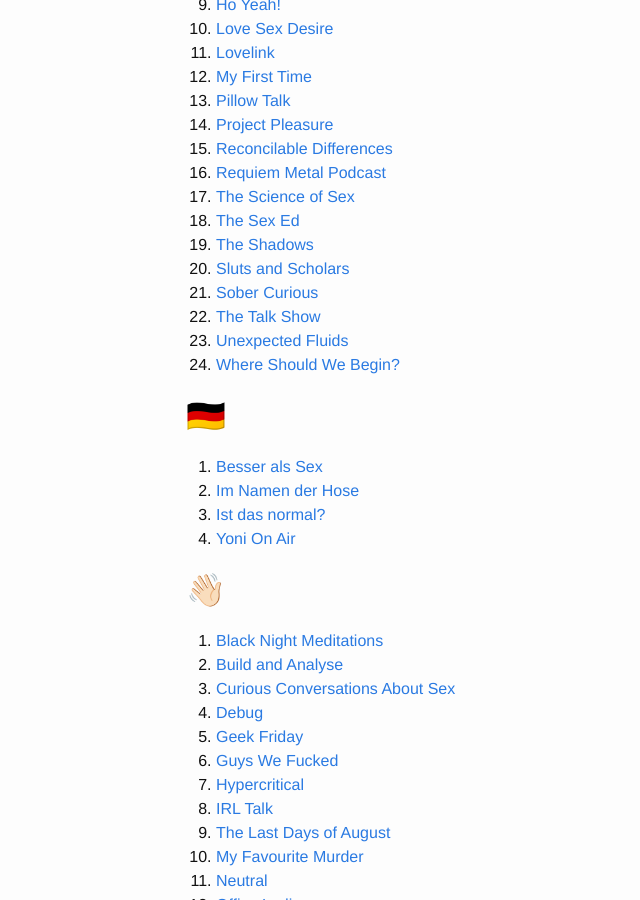
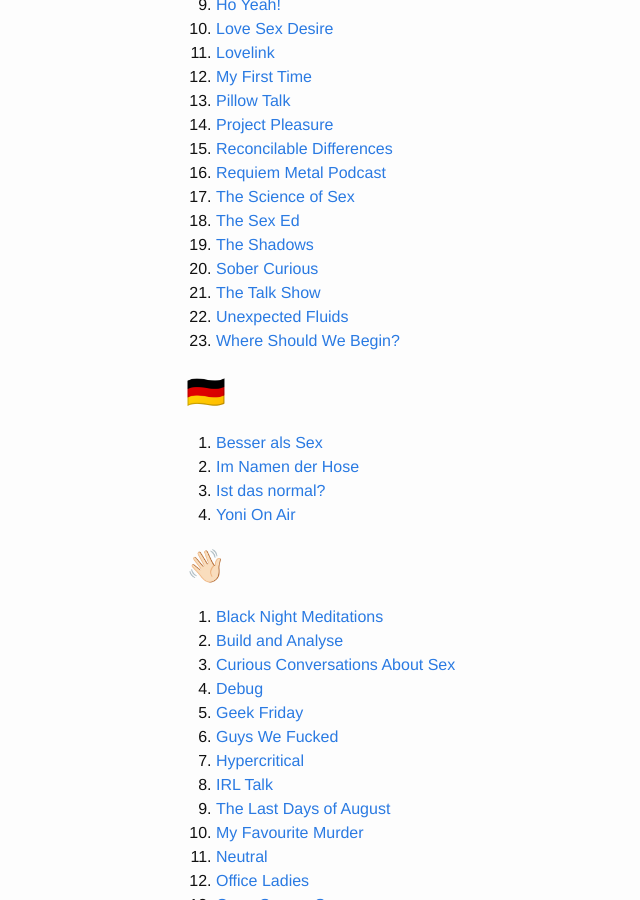
Before and after one commit to danmorrison/danmorrison.github.io, a Jekyll site: the page built from _posts/2019-01-11-podcasts.md, in a window 1280 px wide and 900 px high, scrolled down 501 px. Shown: the whole window, without its empty margins (84-724 px from the left). Built offline with Jekyll 4.4.1, drawn with Linux system fonts in a browser that asks for light colours.

Commit message:
Remove Sluts and Scholars

```diff
--- a/_posts/2019-01-11-podcasts.md
+++ b/_posts/2019-01-11-podcasts.md
@@ -27,7 +27,6 @@ These are the podcasts that I subscribe to.
 1. [The Science of Sex](https://podcasts.apple.com/podcast/id1291429350)
 1. [The Sex Ed](https://podcasts.apple.com/podcast/id1440228794)
 1. [The Shadows](https://podcasts.apple.com/podcast/id1420121326)
-1. [Sluts and Scholars](https://podcasts.apple.com/podcast/id1223781930)
 1. [Sober Curious](https://podcasts.apple.com/podcast/id1460377009)
 1. [The Talk Show](https://podcasts.apple.com/podcast/id528458508)
 1. [Unexpected Fluids](https://podcasts.apple.com/podcast/id1382587938)
```
